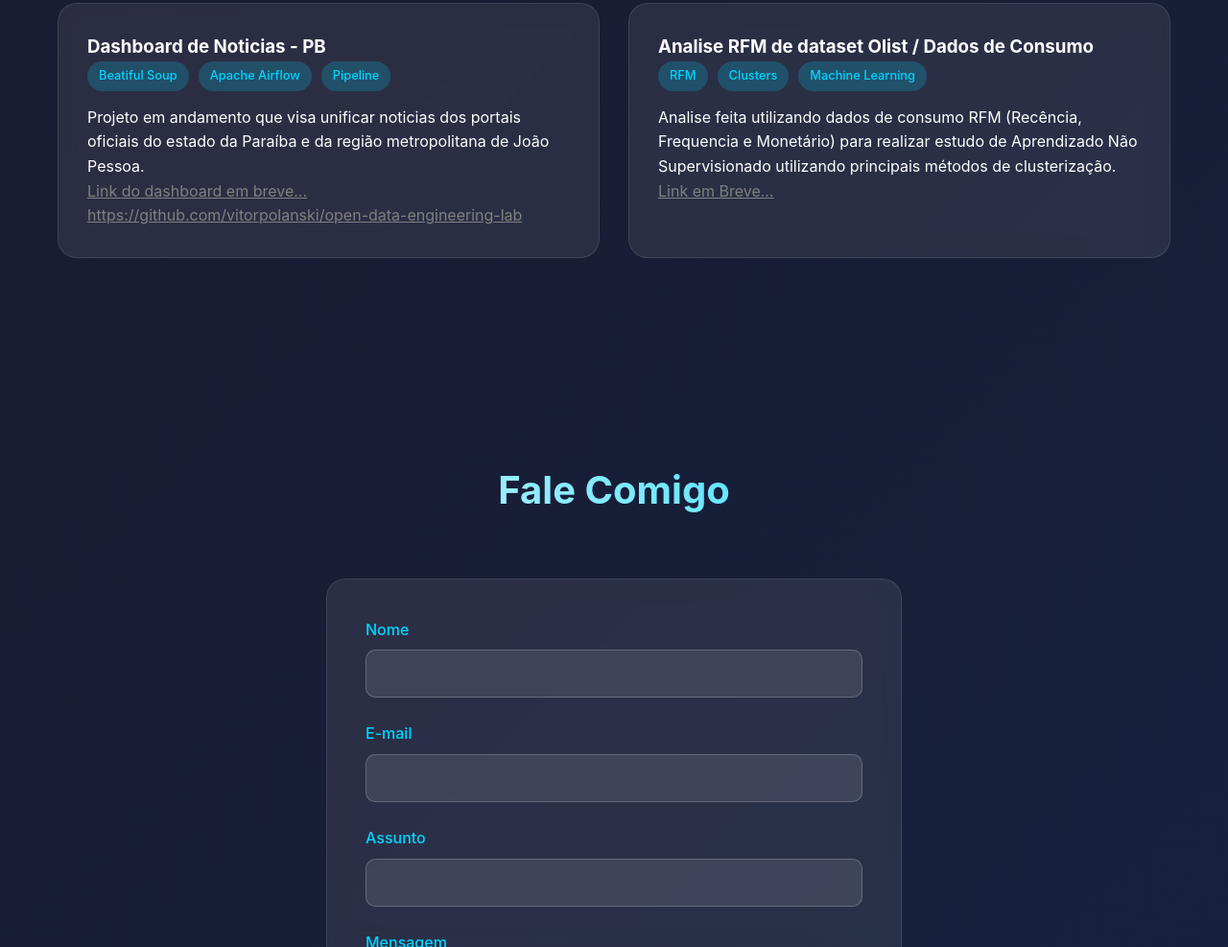
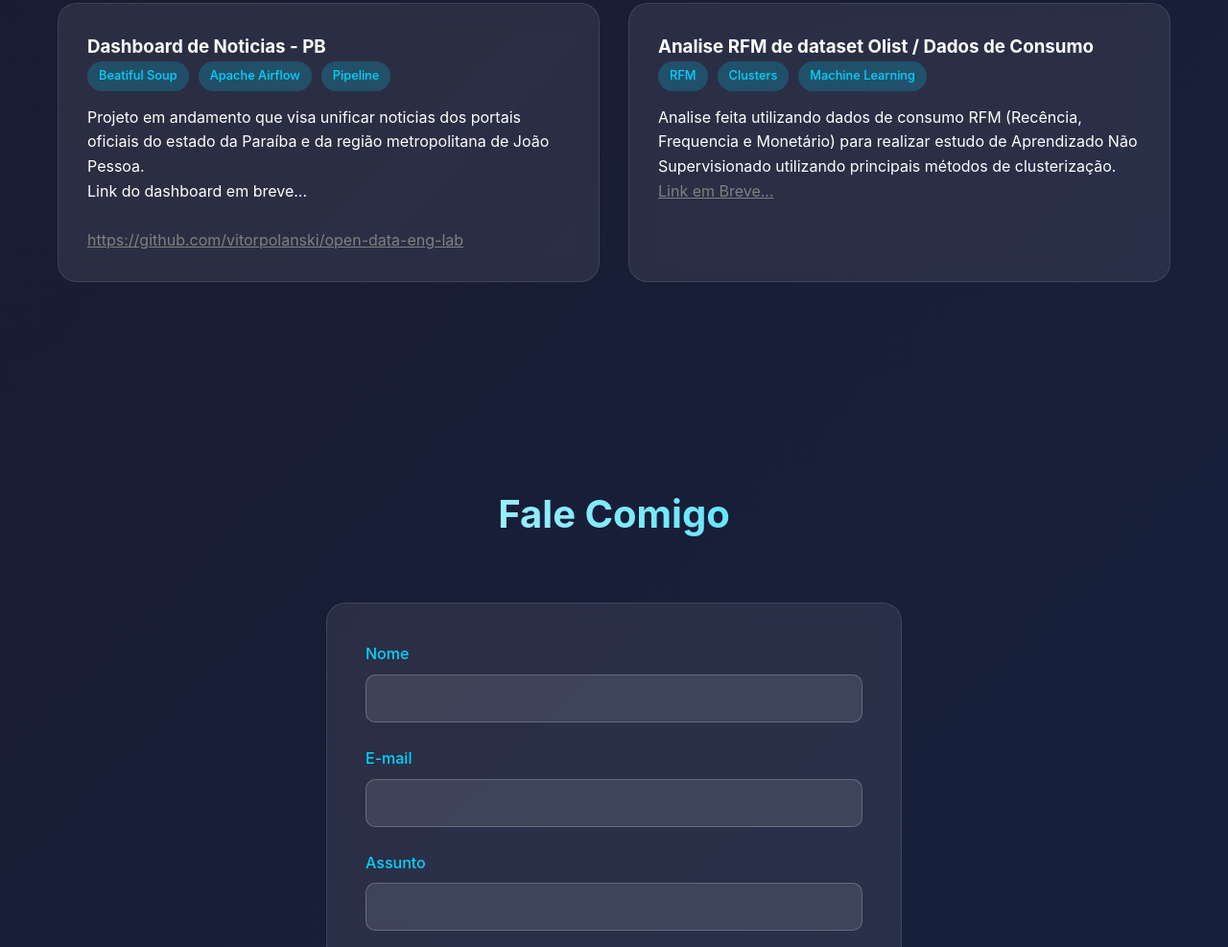
Before and after one commit to vitorpolanski/vitorpolanski.github.io, a plain HTML site: page index.html in a window 1280 px wide. Shown: the part 4264-5251 px from the top of the page at 96% size. Drawn offline with Linux system fonts and the light colour scheme.

Commit message:
Atualização do site

```diff
--- a/index.html
+++ b/index.html
@@ -224,8 +224,8 @@
                         <span class="tag">Pipeline</span>
                     </div>
                     <p>Projeto em andamento que visa unificar noticias dos portais oficiais do estado da Paraíba e da região metropolitana de João Pessoa.</p>
-                    <a href="">Link do dashboard em breve...</a><br>
-                    <a href="">https://github.com/vitorpolanski/open-data-engineering-lab</a>
+                    <p>Link do dashboard em breve...</p> <br>
+                    <a href="">https://github.com/vitorpolanski/open-data-eng-lab</a>
                 </div>
                 <div class="project-card">
                     <h3>Analise RFM de dataset Olist / Dados de Consumo</h3>
```
